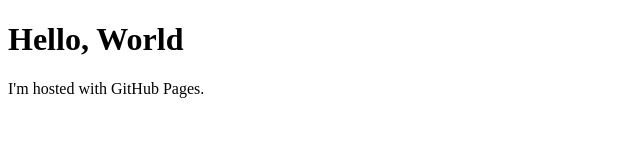
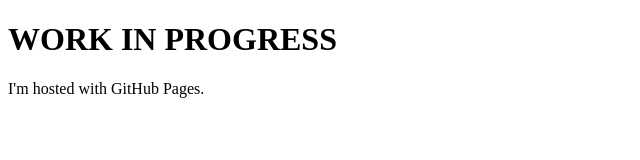
Before and after one commit to SamRei98/SamRei98.github.io, a plain HTML site: page index.html in a window 1280 px wide. Shown: the whole page, without its empty margins (0-640 px from the left). Drawn offline with Linux system fonts and the light colour scheme.

Commit message:
Update index.html

```diff
--- a/index.html
+++ b/index.html
@@ -1,7 +1,7 @@
 <!DOCTYPE html>
 <html>
 <body>
-<h1>Hello, World</h1>
+<h1>WORK IN PROGRESS</h1>
 <p>I'm hosted with GitHub Pages.</p>
 </body>
 </html>
```
